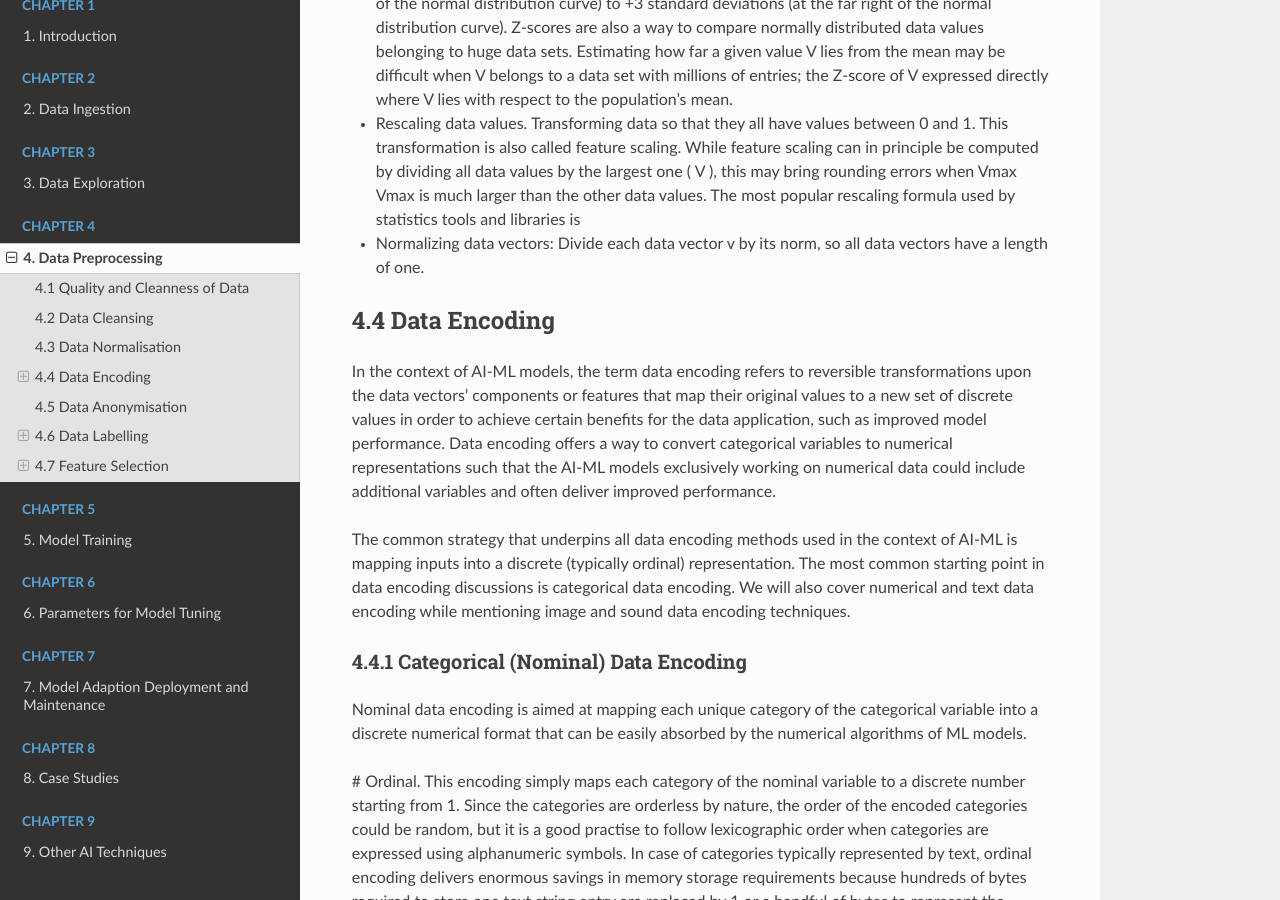
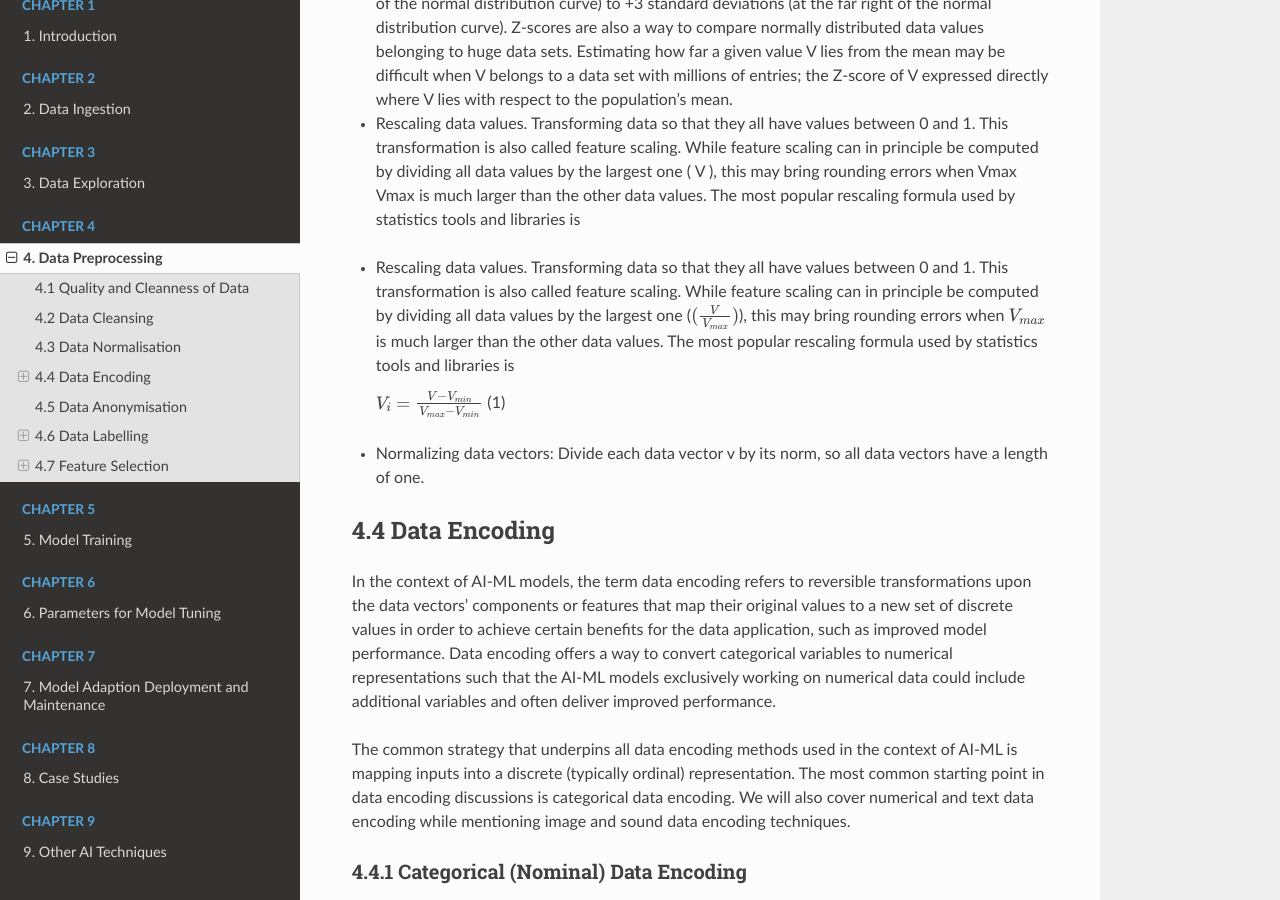
Before and after one commit to Musab0/DataGuide, a Sphinx documentation site: the page built from docs/source/data-preprocessing.rst, in a window 1280 px wide and 900 px high, scrolled down 3960 px. Built offline with Sphinx 7.4.7 and the Read the Docs theme 2.0.0, drawn with Linux system fonts in a browser that asks for light colours; pages that are not in the unit, such as notebooks, are missing from menus.

Commit message:
Update data-preprocessing.rst

```diff
--- a/docs/source/data-preprocessing.rst
+++ b/docs/source/data-preprocessing.rst
@@ -46,6 +46,10 @@ It is important to remark that not all data sets require normalisation before ap
 * Normalising data distribution’s moments. Transforming normally distributed data to obtain a distribution whose mean μ= 0 and standard deviation σ = 1
 * Standardising data values. Transforming data using a z-score. This transformation is usually called standardisation in statistics textbooks. To perform this transformation, one starts from the mean μ and also the standard deviation σ of the data probability distribution. In the AI life cycle, these parameters are estimated in the fitting procedure of the exploration phase. The z-score substitutes each data value with its distance from the mean of the population distribution. This distance is expressed as the number of standard deviations that separate the data point from the population mean. By definition, z-scores are symmetric and follow a normal distribution. They usually span the six sigma interval: from 3 standard deviations (at the far left of the normal distribution curve) to +3 standard deviations (at the far right of the normal distribution curve). Z-scores are also a way to compare normally distributed data values belonging to huge data sets. Estimating how far a given value V lies from the mean may be difficult when V belongs to a data set with millions of entries; the Z-score of V expressed directly where V lies with respect to the population’s mean.
 * Rescaling data values. Transforming data so that they all have values between 0 and 1. This transformation is also called feature scaling. While feature scaling can in principle be computed by dividing all data values by the largest one ( V ), this may bring rounding errors when Vmax Vmax is much larger than the other data values. The most popular rescaling formula used by statistics tools and libraries is
+- Rescaling data values. Transforming data so that they all have values between 0 and 1. This transformation is also called feature scaling. While feature scaling can in principle be computed by dividing all data values by the largest one (:math:`(\frac{V}{V_{max}})`), this may bring rounding errors when :math:`V_{max}` is much larger than the other data values. The most popular rescaling formula used by statistics tools and libraries is
+
+  :math:`V_i = \frac{V - V_{min}}{V_{max} - V_{min}}` (1)
+
 * Normalizing data vectors: Divide each data vector v by its norm, so all data vectors have a length of one.
 
 
```
